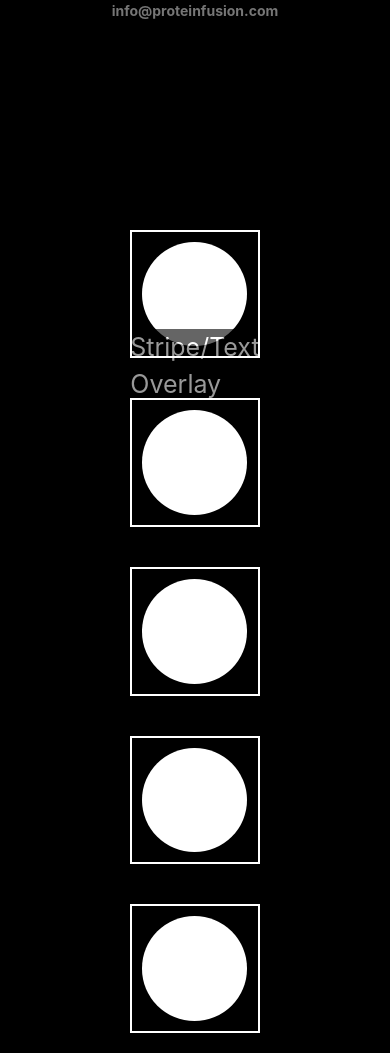
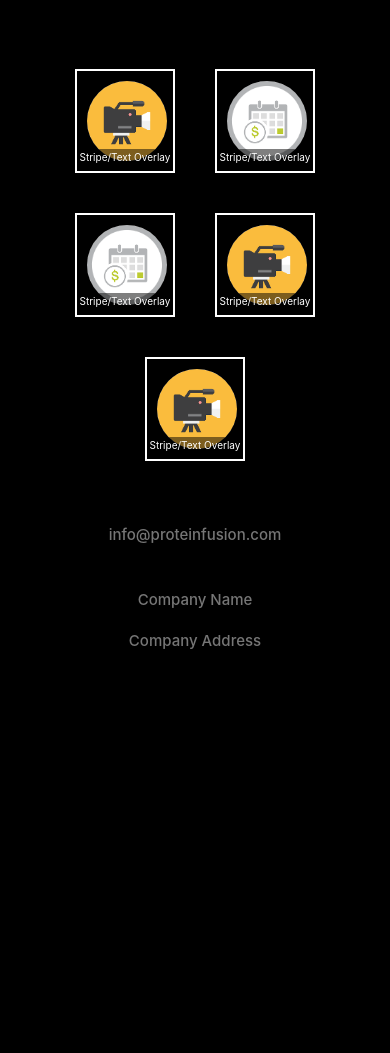
Before and after one commit to sergiostr/responsive-design, a PHP site: page / in a window 390 px wide. Shown: the part 642-1695 px from the top of the page. After the commit the page ends 1291 px from the top, so only its background shows below. Run offline with PHP 8.4, Linux system fonts and the light colour scheme.

Commit message:
complete first page(landing page)

```diff
--- a/assets/css/style.css
+++ b/assets/css/style.css
@@ -28,12 +28,12 @@ body {
 .content {
     position: absolute;
     width: 100%;
-    top: 200px;
+    top: 230px;
 }
 
 .content img {
     width: 100%;
-    max-width: 750px;
+    max-width: 700px;
 }
 
 .email {
@@ -41,8 +41,8 @@ body {
 }
 
 .email a {
-    font-size: 22px;
-    font-weight: 700;
+    font-size: 25px;
+    font-weight: 450;
     color: #767676;
     text-decoration: none;
 }
@@ -67,7 +67,7 @@ body {
 }
 
 .media-items {
-    width: 80%;
+    width: 75%;
     margin: auto;
 }
 
@@ -89,31 +89,47 @@ body {
     height: 22%;
     width: 100%;
     transition: 65%;
-    opacity: 0.6;
+    opacity: 0.5;
 }
 
-.stripe p {
+.stripe-text {
+    width: -webkit-fill-available;
+    position: absolute;
+    bottom: -5px;
+}
+
+.stripe-text p {
+    margin-top: 7px;
     font-size: 25px;
     color: white;
 }
 
+footer {
+    margin: 30px 0;
+}
+
 @media (max-width: 1140px) {
     .content img {
-        width: 700px;
+        width: 650px;
     }
 }
 
 @media (max-width: 991px) {
     .video {
         padding-bottom: 0vw;
-        height: 95vh;
+        height: 96vh;
     }
     .content-wrap{
-        height: 95vh;
+        height: 90vh;
         overflow: hidden;
+        margin-top: 100px;
     }
     .content {
-        top: 200px;
+        top: 170px;
+    }
+    .media-items {
+        width: 80%;
+        margin: auto;
     }
     .video-wrap{
         top: 42%;
@@ -121,7 +137,7 @@ body {
         transform: translateY(-50%);
     }
     .video-wrap video {
-        max-height: 650px;
+        max-height: 96vh;
     }
 
     .content img {
@@ -129,13 +145,12 @@ body {
     }
     .email {
         margin-top: 80px;
-        position: absolute;
         width: 100%;
         top: 70%;
         left: 0;
     }
     .email a{
-        font-size: 20px;
+        font-size: 25px;
     }
     .mini {
         width: 45px;
@@ -146,19 +161,37 @@ body {
     .media-item img {
         width: 205px;
     }
+    .stripe-text p {
+        margin-top: 5px;
+        font-size: 20px;
+        color: white;
+    }
 }
 
 @media (max-width: 768px) {
     .video-wrap video {
-        max-height: 550px;
+        max-height: 93vh;
+    }
+
+    .content-wrap{
+        height: 80vh;
+        overflow: hidden;
+        margin-top: 100px;
     }
 
     .content img {
-        width: 400px;
+        width: 500px;
+    }
+    .content {
+        top: 170px;
+    }
+    .media-items {
+        width: 80%;
+        margin: auto;
     }
 
     .email a {
-        font-size: 16px;
+        font-size: 20px;
     }
     .mini {
         width: 40px;
@@ -169,22 +202,39 @@ body {
     .media-item img {
         width: 135px;
     }
+    .stripe-text p {
+        margin-top: 4px;
+        font-size: 15px;
+        color: white;
+    }
+    .stripe-text {
+        bottom: -6px;
+    }
 }
 
 @media (max-width: 576px) {
     .video-wrap video {
-        height: 95vw;
+        height: 70vh;
+    }
+
+    .content-wrap{
+        height: 70vh;
+        overflow: hidden;
+        margin-top: 100px;
     }
 
     .content img {
         width: 76%
+    }
+    .content {
+        top: 130px;
     }
 
     .email {
         margin-top: 12.5vw;
     }
     .email a {
-        font-size: 14px;
+        font-size: 18px;
     }
     .mini {
         width: 35px;
@@ -195,4 +245,51 @@ body {
     .media-item img {
         width: 105px;
     }
+    .media-items {
+        width: 85%;
+        margin: auto;
+    }
+    .stripe-text p {
+        margin-top: 4px;
+        font-size: 13px;
+        color: white;
+    }
+    .stripe-text {
+        bottom: -8px;
+    }
 }
+
+@media (max-width: 430px) {
+
+    .content {
+        top: 110px;
+    }
+
+    .email {
+        margin-top: 10.5vw;
+    }
+    .email a {
+        font-size: 15px;
+    }
+    .mini {
+        width: 35px;
+    }
+    .media-item {
+        width: 100px;
+    }
+    .media-item img {
+        width: 80px;
+    }
+    .media-items {
+        width: 90%;
+        margin: auto;
+    }
+    .stripe-text {
+        bottom: -10px;
+    }
+    .stripe-text p {
+        margin-top: 4px;
+        font-size: 10px;
+        color: white;
+    }
+}
--- a/index.php
+++ b/index.php
@@ -11,13 +11,16 @@
     <link rel="icon" type="image/x-icon" href="favicon.ico" />
     </head>
     <body>
+        <!-- Header -->
         <header>
             <nav class="navbar navbar-expand-sm fixed-top">
                 <ul class="navbar-nav">
                     <li class="nav-item">
+                        <!-- Mini logo -->
                         <a href="#" >
                             <img class="mini" src="assets/media/mini-logo.png" alt="Logo">
                         </a>
+                        <!-- QR code -->
                         <a class="qr-img" href="#">
                             <img class="mini" src="assets/media/QR-icon.png" alt="QR-code">
                         </a>
@@ -25,45 +28,102 @@
                 </ul>
             </nav>
         </header>
+        <!-- End Header -->
+        <!-- Main Body -->
         <div class="container">
             <div class="row">
                 <div class="content-wrap">
+                    <!-- Backgrount Video -->
                     <div class="video-wrap">
                         <video role="presentation" preload="auto" playsinline="" crossorigin="anonymous" loop="" muted="" width="2057" height="1157" autoplay="" src="assets/media/file.mp4"></video>
                     </div>
+                    <!-- Logo -->
                     <div class="content text-center">
                         <img alt="logo.png" src="assets/media/logo.png">
                     </div>
                 </div>
             </div>
+            <!-- Media Items -->
             <div class="row d-flex justify-content-center media-items">
+                <!-- Media Item -->
                 <div class="media-item">
-                <img src="assets/media/icons.png" alt="icons">
+                    <img src="assets/media/camera.png" alt="icons">
                     <div class="stripe d-flex justify-content-center">
-                    <p>Stripe/Text Overlay</p>
+
+                    </div>
+                    <div class="stripe-text">
+                        <p class="text-center">Stripe/Text Overlay</p>
                     </div>
                 </div>
+                <!-- End Media Item -->
+                <!-- Media Item -->
                 <div class="media-item">
-                <img src="assets/media/icons.png" alt="icons">
+                    <img src="assets/media/cal.png" alt="icons">
+                    <div class="stripe d-flex justify-content-center">
+
                     </div>
-            <div class="media-item">
-                <img src="assets/media/icons.png" alt="icons">
-            </div>
-            <div class="media-item">
-                <img src="assets/media/icons.png" alt="icons">
-            </div>
-            <div class="media-item">
-                <img src="assets/media/icons.png" alt="icons">
+                    <div class="stripe-text">
+                        <p class="text-center">Stripe/Text Overlay</p>
                     </div>
                 </div>
+                <!-- End Media Item -->
+                <!-- Media Item -->
+                <div class="media-item">
+                    <img src="assets/media/cal.png" alt="icons">
+                    <div class="stripe d-flex justify-content-center">
+
+                    </div>
+                    <div class="stripe-text">
+                        <p class="text-center">Stripe/Text Overlay</p>
+                    </div>
+                </div>
+                <!-- End Media Item -->
+                <!-- Media Item -->
+                <div class="media-item">
+                    <img src="assets/media/camera.png" alt="icons">
+                    <div class="stripe d-flex justify-content-center">
+
+                    </div>
+                    <div class="stripe-text">
+                        <p class="text-center">Stripe/Text Overlay</p>
+                    </div>
+                </div>
+                <!-- End Media Item -->
+                <!-- Media Item -->
+                <div class="media-item">
+                    <img src="assets/media/camera.png" alt="icons">
+                    <div class="stripe d-flex justify-content-center">
+
+                    </div>
+                    <div class="stripe-text">
+                        <p class="text-center">Stripe/Text Overlay</p>
+                    </div>
+                </div>
+                <!-- End Media Item -->
+            </div>
+            <!-- End Media Items -->
+        </div>
+        <!-- End Main Body -->
+        <!-- Footer -->
+        <footer>
+            <div class="container">
+                <!-- Email address -->
                 <div class="email text-center">
                     <a class="d-inline-block" href="mailto:info@proteinfusion.com">info@proteinfusion.com</a>
                 </div>
+                <!-- Company infor -->
+                <div class="email text-center">
+                    <p><a class="d-inline-block">Company Name</a></p>
+                    <p><a class="d-inline-block">Company Address</a></p>
                 </div>
+            </div>
+        </footer>
+        <!-- End Footer -->
         <!-- jQuery first, then Popper.js, then Bootstrap JS -->
         <script type="text/javascript" src="assets/js/jquery-3.4.1.min.js"></script>
         <script type="text/javascript" src="assets/js/bootstrap.min.js"></script>
         <script type="text/javascript">
 
         </script>
-</body></html>
+    </body>
+</html>
```
Also changed, not shown: assets/media/cal.png (added), assets/media/camera.png (added). Lines whose indentation alone changed are shown as unchanged.
